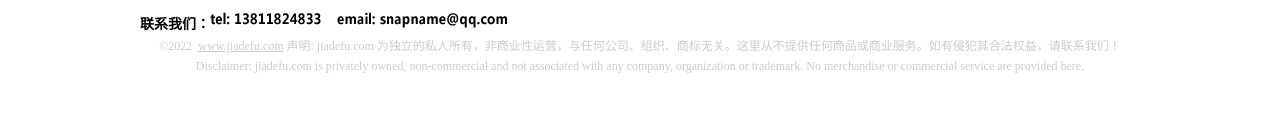
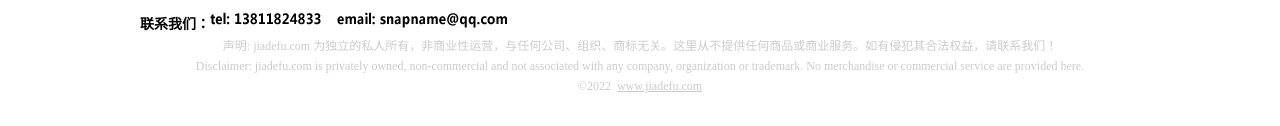
Before and after one commit to cdncn/cdncn.github.io, a plain HTML site: page index.html in a window 1280 px wide. Shown: the part 303-429 px from the top of the page. Drawn offline with Linux system fonts and the light colour scheme.

Commit message:
Update index.html

```diff
--- a/index.html
+++ b/index.html
@@ -18,9 +18,10 @@
 
 	</div>
 
-    <div id="foot">©<script type="text/javascript">document.write(new Date().getFullYear());</script>&nbsp; <a href="http://www.jiadefu.com">www.jiadefu.com</a>
+    <div id="foot">
         声明: jiadefu.com 为独立的私人所有，非商业性运营，与任何公司、组织、商标无关。这里从不提供任何商品或商业服务。如有侵犯其合法权益，请联系我们！<br />
 	Disclaimer: jiadefu.com is privately owned, non-commercial and not associated with any company, organization or trademark. No merchandise or commercial service are provided here.
+       <br>©<script type="text/javascript">document.write(new Date().getFullYear());</script>&nbsp; <a href="http://www.jiadefu.com">www.jiadefu.com</a><br/>
     </div>
 </div>
 </body>
```
